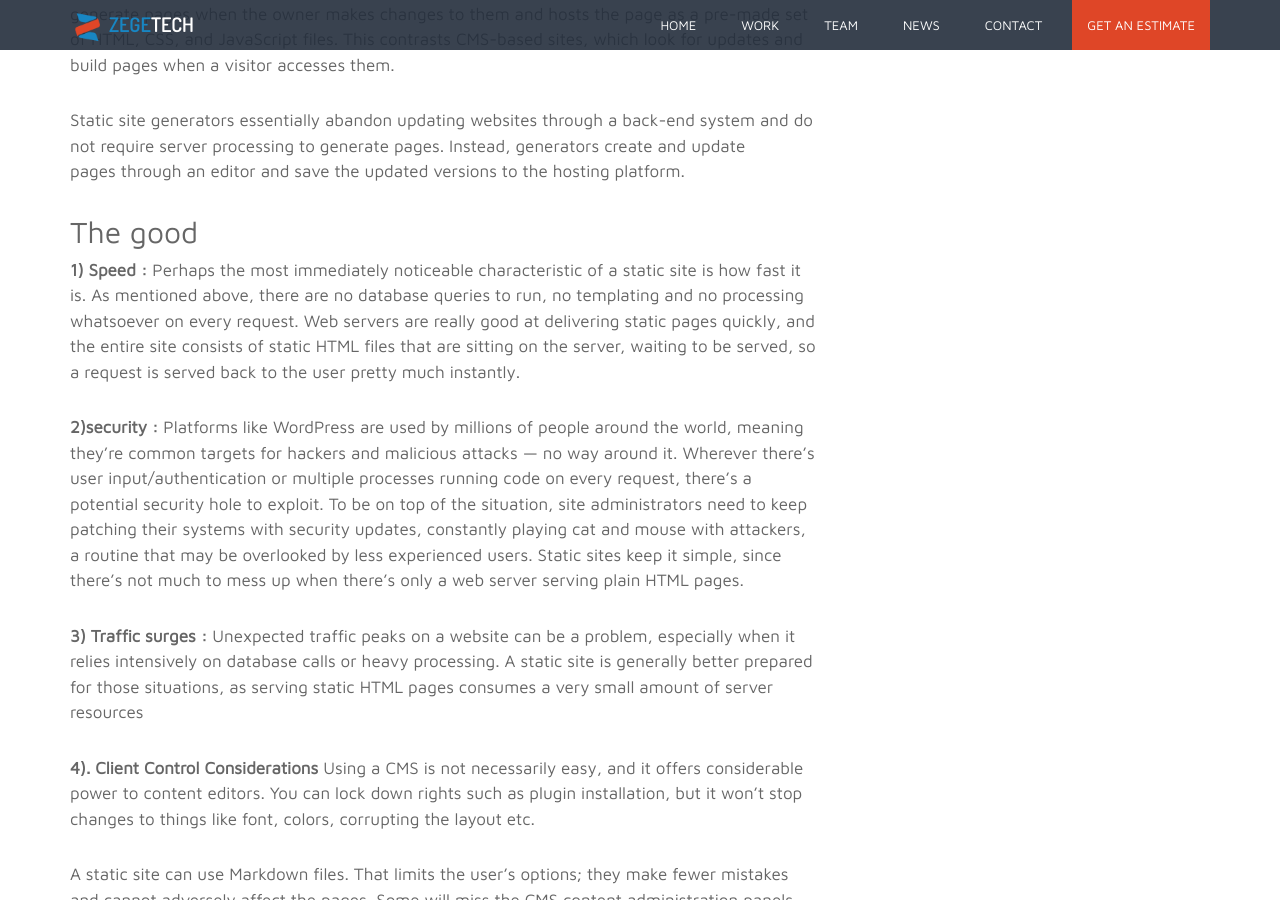
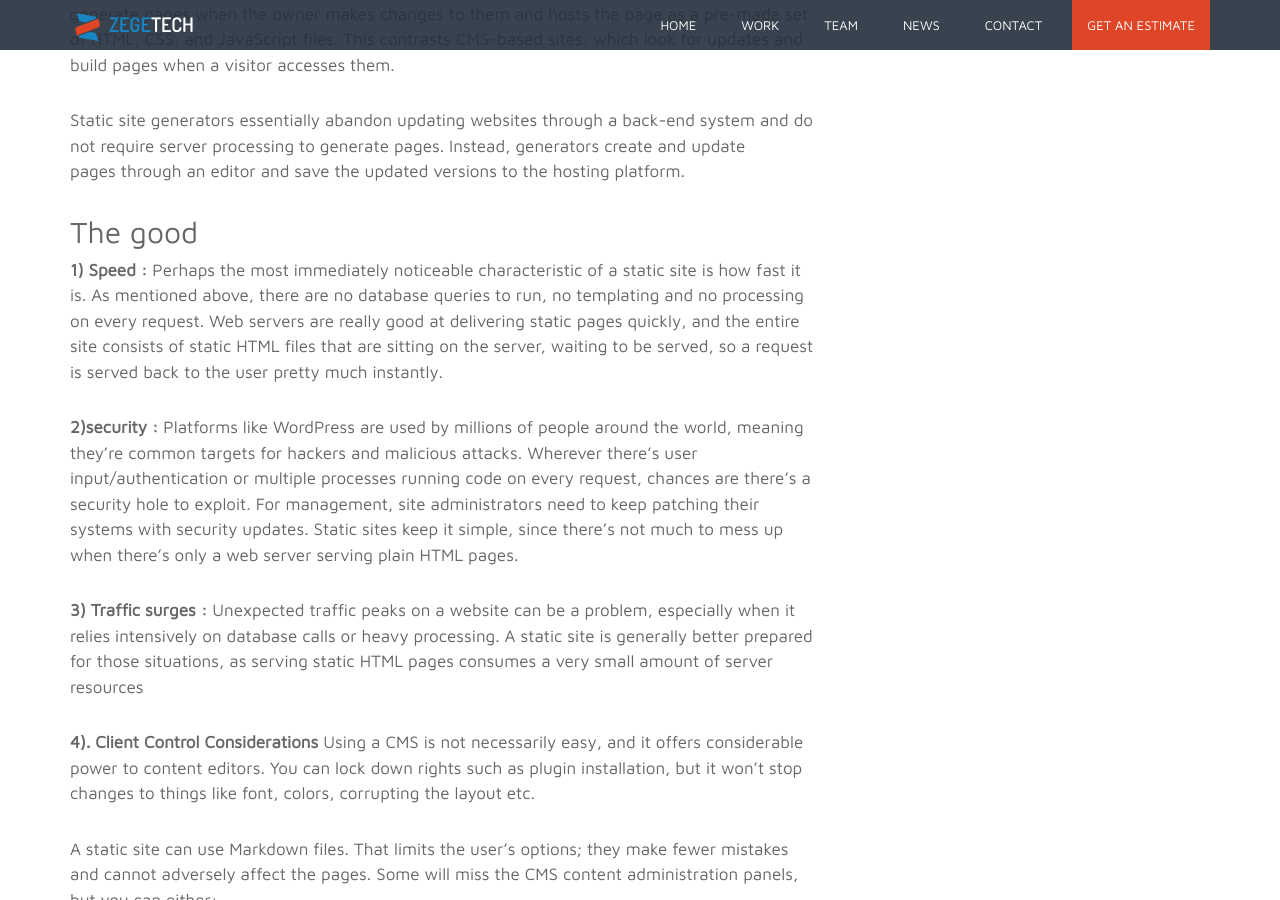
Before and after one commit to zegetech/zegetech.github.io, a Jekyll site: the page built from _posts/2018-10-17-static-site-generators-are-back.md, in a window 1280 px wide and 900 px high, scrolled down 2245 px. Built offline with Jekyll 4.4.1, drawn with Linux system fonts in a browser that asks for light colours; some of the changed text lies outside the part shown.

Commit message:
V 0.0.30 add blogpost on static site generators

```diff
--- a/_posts/2018-10-17-static-site-generators-are-back.md
+++ b/_posts/2018-10-17-static-site-generators-are-back.md
@@ -6,9 +6,9 @@
 permalink: news/:year/:month/:day/:title.html
 author: Melvin Atieno
 blog-image: ssg/old-gold.png
-intro: Think back to your first website. I want to assume you started off, like most developers by creating a series of html files. Each called  in assets such as images, CSS and perhaps a sprinkle of JavaScript. View the files on your browser and that was it!!. No web server required. Life was simple!!!That's how it all began.
+intro: Think back to your first website. I want to assume you started off, like most developers by creating a series of HTML files. Each called  in assets such as images, CSS and perhaps a sprinkle of JavaScript. View the files on your browser and that was it!!. No web server required. Life was simple!!!That's how it all began.
 ---
-{:.post-figure}
+
 ![image-title-here](/assets/images/blog/{{page.blog-image}}){:class="img-resposive center"}
 
 
@@ -59,11 +59,11 @@
 <h2> The good</h2>
 
 **1) Speed :**
-Perhaps the most immediately noticeable characteristic of a static site is how fast it is. As mentioned above, there are no database queries to run, no templating and no processing whatsoever on every request.
+Perhaps the most immediately noticeable characteristic of a static site is how fast it is. As mentioned above, there are no database queries to run, no templating and no processing on every request.
 Web servers are really good at delivering static pages quickly, and the entire site consists of static HTML files that are sitting on the server, waiting to be served, so a request is served back to the user pretty much instantly.
 
 **2)security :**
-Platforms like WordPress are used by millions of people around the world, meaning they're common targets for hackers and malicious attacks — no way around it. Wherever there's user input/authentication or multiple processes running code on every request, there's a potential security hole to exploit. To be on top of the situation, site administrators need to keep patching their systems with security updates, constantly playing cat and mouse with attackers, a routine that may be overlooked by less experienced users.
+Platforms like WordPress are used by millions of people around the world, meaning they're common targets for hackers and malicious attacks. Wherever there's user input/authentication or multiple processes running code on every request, chances are there's a security hole to exploit. For management, site administrators need to keep patching their systems with security updates.
 Static sites keep it simple, since there's not much to mess up when there's only a web server serving plain HTML pages.
 
 **3) Traffic surges :**
@@ -150,7 +150,7 @@
 
 **=> Now browse to http://localhost:4000**
 
-Go to [cloudcannon](https://learn.cloudcannon.com/jekyll/running-jekyll/)
+
 
 
 
```
